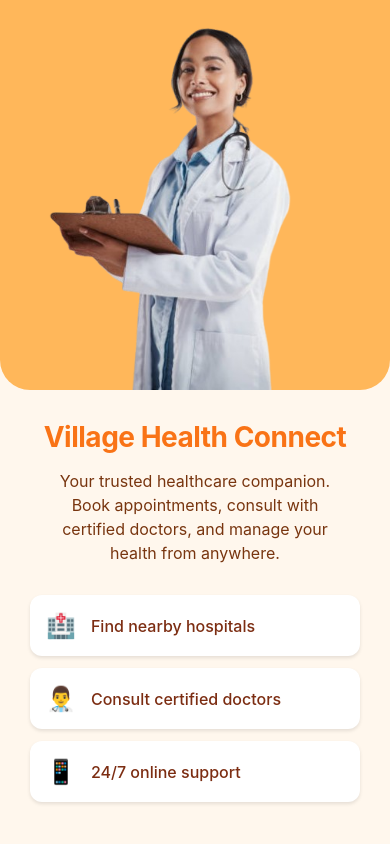
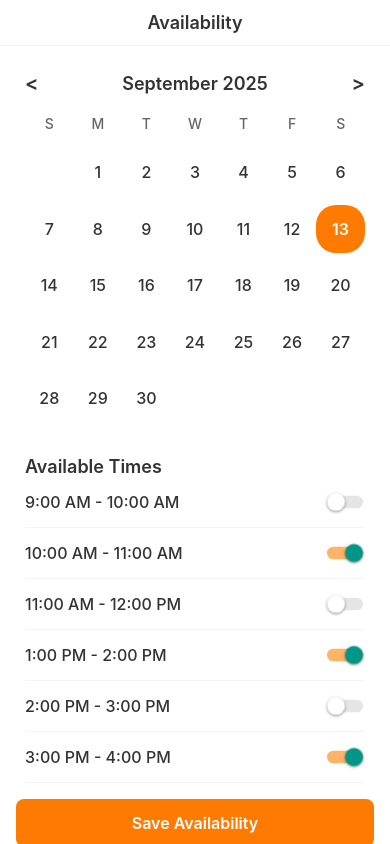
Before and after one commit to SELVAPRAVEEN-05/telemedicine, a React Native app: screen /AvailabilityScreen in a window 390 px wide. Built offline with nearby package versions, Linux system fonts and the light colour scheme.

Commit message:
doctor avilability done

```diff
--- a/package.json
+++ b/package.json
@@ -10,6 +10,7 @@
     "test": "jest"
   },
   "dependencies": {
+    "@expo/vector-icons": "^15.0.2",
     "@react-native-picker/picker": "^2.11.2",
     "@react-native/new-app-screen": "0.81.4",
     "@react-navigation/native": "^7.1.17",
--- a/src/route/appNavigator.tsx
+++ b/src/route/appNavigator.tsx
@@ -13,6 +13,7 @@ import ViewMedicines from '../screen/pacients/viewMedicines';
 import PatientRecordDetails from '../screen/pacients/patientRecordDetails';
 import FullRecordDetailsScreen from '../screen/pacients/patientFullDeatils';
 import PharmacyDetailsScreen from '../screen/pacients/SearchMedicine';
+import AvailabilityScreen from '../screen/doctor/Availavility'
 
 export type RootStackParamList = {
   Landing: undefined;
@@ -28,6 +29,7 @@ export type RootStackParamList = {
   PatientRecordDetails: { record: any };
   FullRecordDetailsScreen: { recordData: any };
   PharmacyDetails: { pharmacy: any }; // Fixed: Changed from SearchMedicine to PharmacyDetails
+  AvailabilityScreen:undefined
 };
 
 const Stack = createNativeStackNavigator<RootStackParamList>();
@@ -48,6 +50,8 @@ export default function AppNavigator() {
       <Stack.Screen name="PatientRecordDetails" component={PatientRecordDetails} />
       <Stack.Screen name="FullRecordDetailsScreen" component={FullRecordDetailsScreen} />
       <Stack.Screen name="PharmacyDetails" component={PharmacyDetailsScreen} />
+      <Stack.Screen name="AvailabilityScreen" component={AvailabilityScreen} />
+
     </Stack.Navigator>
   );
 }
--- /dev/null
+++ b/src/screen/doctor/Availavility.tsx
@@ -0,0 +1,190 @@
+import React, { useState } from "react";
+import {
+  View,
+  Text,
+  SafeAreaView,
+  TouchableOpacity,
+  ScrollView,
+  Switch,
+  Alert,
+} from "react-native";
+import {Availavilitystyle as styles } from "../../styles/AvailavilityStyle"
+
+// Utility: number of days in a month
+const getDaysInMonth = (month: number, year: number) => {
+  return new Date(year, month + 1, 0).getDate();
+};
+
+// Utility: first day of the month (0=Sunday, 6=Saturday)
+const getFirstDayOfMonth = (month: number, year: number) => {
+  return new Date(year, month, 1).getDay();
+};
+
+export default function AvailabilityScreen() {
+  const today = new Date();
+  const [selectedDate, setSelectedDate] = useState<number>(today.getDate());
+  const [currentMonth, setCurrentMonth] = useState<number>(today.getMonth()); // 0-11
+  const [currentYear, setCurrentYear] = useState<number>(today.getFullYear());
+
+  const [timeSlots, setTimeSlots] = useState([
+    { id: 1, time: "9:00 AM - 10:00 AM", enabled: false },
+    { id: 2, time: "10:00 AM - 11:00 AM", enabled: true },
+    { id: 3, time: "11:00 AM - 12:00 PM", enabled: false },
+    { id: 4, time: "1:00 PM - 2:00 PM", enabled: true },
+    { id: 5, time: "2:00 PM - 3:00 PM", enabled: false },
+    { id: 6, time: "3:00 PM - 4:00 PM", enabled: true },
+  ]);
+
+  const toggleTimeSlot = (id: number) => {
+    setTimeSlots((prevSlots) =>
+      prevSlots.map((slot) =>
+        slot.id === id ? { ...slot, enabled: !slot.enabled } : slot
+      )
+    );
+  };
+
+  const handlePrevMonth = () => {
+    if (currentMonth === 0) {
+      setCurrentMonth(11);
+      setCurrentYear((prev) => prev - 1);
+    } else {
+      setCurrentMonth((prev) => prev - 1);
+    }
+    setSelectedDate(1); // reset selected day
+  };
+
+  const handleNextMonth = () => {
+    if (currentMonth === 11) {
+      setCurrentMonth(0);
+      setCurrentYear((prev) => prev + 1);
+    } else {
+      setCurrentMonth((prev) => prev + 1);
+    }
+    setSelectedDate(1); // reset selected day
+  };
+
+  const handleSave = () => {
+    const selectedAvailability = {
+      date: selectedDate,
+      month: currentMonth + 1, // +1 because months are 0-indexed
+      year: currentYear,
+      slots: timeSlots.filter((slot) => slot.enabled),
+    };
+
+    Alert.alert(
+      "Availability Saved",
+      `Date: ${selectedAvailability.date}-${selectedAvailability.month}-${selectedAvailability.year}\n` +
+        `Slots: ${selectedAvailability.slots
+          .map((s) => s.time)
+          .join(", ") || "No slots selected"}`
+    );
+
+    console.log("Saved Availability:", selectedAvailability);
+  };
+
+  const renderCalendarGrid = () => {
+    const daysInMonth = getDaysInMonth(currentMonth, currentYear);
+    const startDay = getFirstDayOfMonth(currentMonth, currentYear);
+    const daysOfWeek = ["S", "M", "T", "W", "T", "F", "S"];
+
+    const calendarDays = [];
+
+    // Add empty cells before first day
+    for (let i = 0; i < startDay; i++) {
+      calendarDays.push(<View key={`empty-${i}`} style={styles.dayCell} />);
+    }
+
+    // Add days
+    for (let day = 1; day <= daysInMonth; day++) {
+      calendarDays.push(
+        <TouchableOpacity
+          key={day}
+          style={[
+            styles.dayCell,
+            selectedDate === day && styles.selectedDay,
+          ]}
+          onPress={() => setSelectedDate(day)}
+        >
+          <Text
+            style={[
+              styles.dayText,
+              selectedDate === day && styles.selectedDayText,
+            ]}
+          >
+            {day}
+          </Text>
+        </TouchableOpacity>
+      );
+    }
+
+    return (
+      <View style={styles.calendarContainer}>
+        {/* Calendar Header */}
+        <View style={styles.calendarHeader}>
+          <TouchableOpacity onPress={handlePrevMonth}>
+            <Text style={styles.navButton}>{"<"}</Text>
+          </TouchableOpacity>
+          <Text style={styles.monthText}>
+            {new Date(currentYear, currentMonth).toLocaleString("default", {
+              month: "long",
+              year: "numeric",
+            })}
+          </Text>
+          <TouchableOpacity onPress={handleNextMonth}>
+            <Text style={styles.navButton}>{">"}</Text>
+          </TouchableOpacity>
+        </View>
+
+        {/* Weekday headers */}
+        <View style={styles.dayHeaderRow}>
+          {daysOfWeek.map((day, index) => (
+            <Text key={index} style={styles.dayHeader}>
+              {day}
+            </Text>
+          ))}
+        </View>
+
+        {/* Calendar grid */}
+        <View style={styles.calendarGrid}>{calendarDays}</View>
+      </View>
+    );
+  };
+
+  return (
+    <SafeAreaView style={styles.container}>
+      {/* Header */}
+      <View style={styles.header}>
+        <Text style={styles.headerTitle}>Availability</Text>
+      </View>
+
+      <ScrollView style={styles.content} showsVerticalScrollIndicator={false}>
+        {/* Calendar */}
+        {renderCalendarGrid()}
+
+        {/* Available Times */}
+        <View style={styles.timeSlotsSection}>
+          <Text style={styles.sectionTitle}>Available Times</Text>
+
+          {timeSlots.map((slot) => (
+            <View key={slot.id} style={styles.timeSlotRow}>
+              <Text style={styles.timeSlotText}>{slot.time}</Text>
+              <Switch
+                value={slot.enabled}
+                onValueChange={() => toggleTimeSlot(slot.id)}
+                trackColor={{ false: "#E5E5E5", true: "#FFB366" }}
+                thumbColor={slot.enabled ? "#FF7A00" : "#FFFFFF"}
+                ios_backgroundColor="#E5E5E5"
+                style={styles.switch}
+              />
+            </View>
+          ))}
+        </View>
+
+        {/* Save Button */}
+        <TouchableOpacity style={styles.saveButton} onPress={handleSave}>
+          <Text style={styles.saveButtonText}>Save Availability</Text>
+        </TouchableOpacity>
+      </ScrollView>
+    </SafeAreaView>
+  );
+}
--- /dev/null
+++ b/src/styles/AvailavilityStyle.tsx
@@ -0,0 +1,76 @@
+import { StyleSheet } from "react-native";
+
+export const Availavilitystyle = StyleSheet.create({
+  container: { flex: 1, backgroundColor: "#FFFFFF" },
+  header: {
+    flexDirection: "row",
+    justifyContent: "center",
+    paddingVertical: 12,
+    borderBottomWidth: 1,
+    borderBottomColor: "#F0F0F0",
+  },
+  headerTitle: { fontSize: 18, fontWeight: "600", color: "#333" },
+  content: { flex: 1 },
+  calendarContainer: { padding: 25 },
+  calendarHeader: {
+    flexDirection: "row",
+    alignItems: "center",
+    justifyContent: "space-between",
+    marginBottom: 20,
+  },
+  navButton: { fontSize: 20, fontWeight: "600", color: "#333" },
+  monthText: { fontSize: 18, fontWeight: "600", color: "#333" },
+  dayHeaderRow: {
+    flexDirection: "row",
+    justifyContent: "space-around",
+    marginBottom: 16,
+  },
+  dayHeader: {
+    fontSize: 14,
+    fontWeight: "500",
+    color: "#666",
+    width: 32,
+    textAlign: "center",
+  },
+  calendarGrid: { flexDirection: "row", flexWrap: "wrap" },
+  dayCell: {
+    width: "14.28%",
+    aspectRatio: 1,
+    alignItems: "center",
+    justifyContent: "center",
+    marginBottom: 8,
+  },
+  selectedDay: { backgroundColor: "#FF7A00", borderRadius: 20 },
+  dayText: { fontSize: 16, color: "#333", fontWeight: "500" },
+  selectedDayText: { color: "#FFFFFF", fontWeight: "600" },
+  timeSlotsSection: { paddingLeft: 25 ,paddingRight:25},
+  sectionTitle: {
+    fontSize: 18,
+    fontWeight: "600",
+    color: "#333",
+  },
+  timeSlotRow: {
+    flexDirection: "row",
+    justifyContent: "space-between",
+    alignItems: "center",
+    paddingVertical: 16,
+    paddingTop:15,
+    paddingBottom:15,
+    borderBottomWidth: 1,
+    borderBottomColor: "#F5F5F5",
+  },
+  timeSlotText: { fontSize: 16, color: "#333", fontWeight: "500" },
+  switch: { transform: [{ scaleX: 0.9 }, { scaleY: 0.9 }] },
+  saveButton: {
+    backgroundColor: "#FF7A00",
+    margin: 16,
+    paddingVertical: 14,
+    borderRadius: 8,
+    alignItems: "center",
+  },
+  saveButtonText: {
+    color: "#fff",
+    fontSize: 16,
+    fontWeight: "600",
+  },
+});
```
Also changed, not shown: 2 other files (tests, documents, lock files or other folders).
